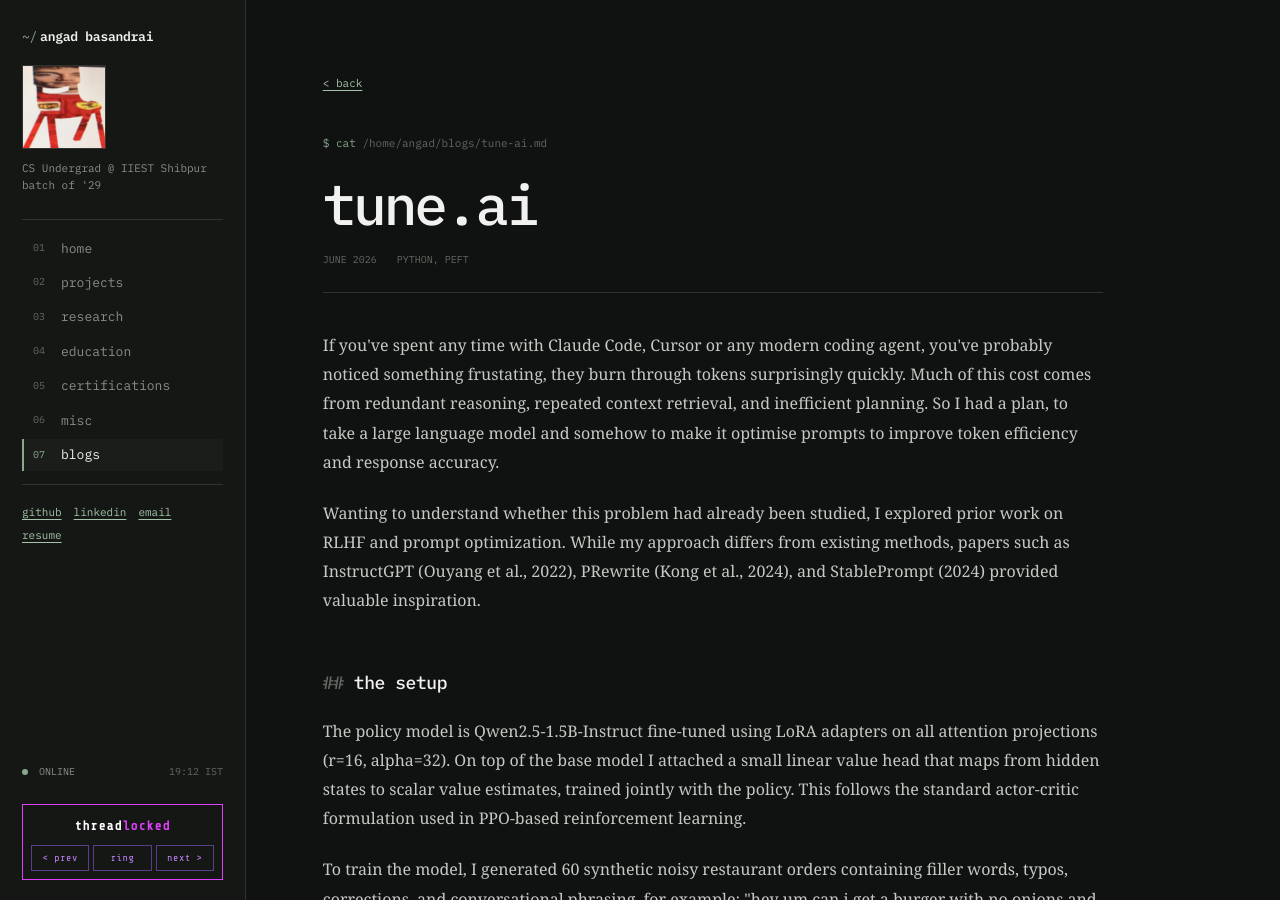
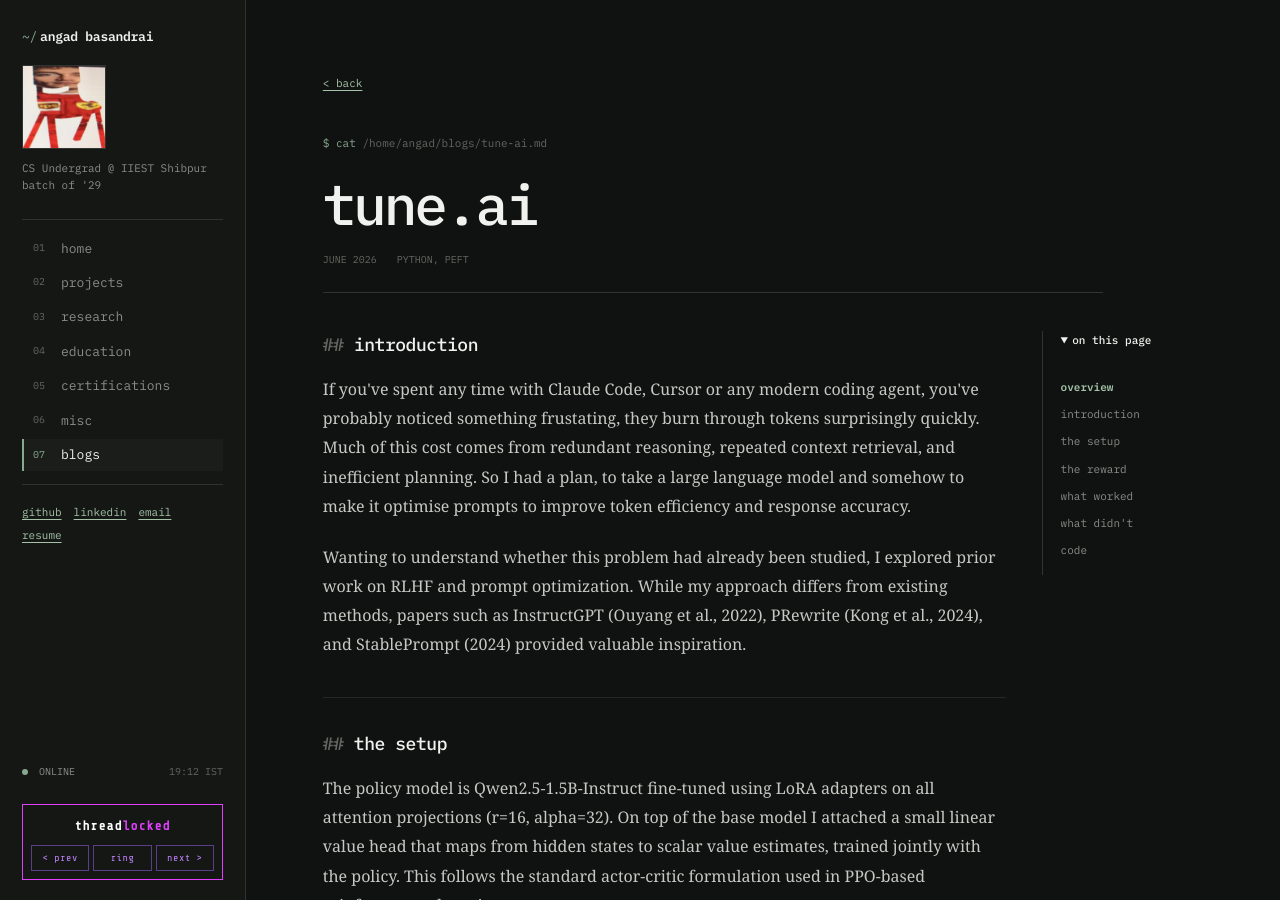
Before and after one commit to AngadBasandrai/AngadBasandrai.github.io, a Jekyll site: the page blogs/tune-ai.html, which Jekyll copies as it is, in a window 1280 px wide and 900 px high. Built offline with Jekyll 4.4.1, drawn with Linux system fonts in a browser that asks for light colours.

Commit message:
Add Word computation post and sectioned blog navigation

```diff
--- /dev/null
+++ b/blogs/article.js
@@ -0,0 +1,78 @@
+const contents = document.querySelector('.article-contents');
+
+if (contents) {
+  const disclosure = contents.querySelector('details');
+  const links = Array.from(contents.querySelectorAll('a[href^="#"]'));
+  const sections = links.map((link) => ({
+    link,
+    heading: document.getElementById(link.hash.slice(1))
+  })).filter((section) => section.heading);
+  const compact = window.matchMedia('(max-width: 1200px)');
+  let navigationTarget = null;
+  let navigationScrollY = null;
+
+  function setContentsLayout() {
+    disclosure.open = !compact.matches;
+  }
+
+  setContentsLayout();
+  compact.addEventListener('change', setContentsLayout);
+
+  links.forEach((link) => {
+    link.addEventListener('click', (event) => {
+      if (event.ctrlKey || event.metaKey || event.shiftKey || event.altKey) return;
+      if (compact.matches) disclosure.open = false;
+      navigationTarget = sections.find((section) => section.link === link);
+      navigationScrollY = null;
+      scheduleUpdate();
+    });
+  });
+
+  let pending = false;
+
+  function updateCurrentSection() {
+    pending = false;
+    let current = sections[0];
+    const offset = window.matchMedia('(max-width: 900px)').matches ? 90 : 44;
+
+    for (const section of sections) {
+      if (section.heading.getBoundingClientRect().top > offset) break;
+      current = section;
+    }
+
+    const atBottom = window.scrollY > 0 &&
+      Math.ceil(window.scrollY + window.innerHeight) >= document.documentElement.scrollHeight - 2;
+    if (atBottom) current = sections[sections.length - 1];
+
+    // A short final section may not reach the top when its anchor is followed.
+    // Keep that link selected until the reader scrolls away from the destination.
+    if (navigationTarget) {
+      if (navigationScrollY === null) navigationScrollY = window.scrollY;
+      if (Math.abs(window.scrollY - navigationScrollY) <= 1) current = navigationTarget;
+      else navigationTarget = null;
+    }
+
+    sections.forEach((section) => {
+      if (section === current) section.link.setAttribute('aria-current', 'location');
+      else section.link.removeAttribute('aria-current');
+    });
+  }
+
+  function scheduleUpdate() {
+    if (pending) return;
+    pending = true;
+    window.requestAnimationFrame(updateCurrentSection);
+  }
+
+  function followHash() {
+    navigationTarget = sections.find((section) => section.link.hash === window.location.hash);
+    navigationScrollY = null;
+    scheduleUpdate();
+  }
+
+  window.addEventListener('scroll', scheduleUpdate, { passive: true });
+  window.addEventListener('resize', scheduleUpdate);
+  window.addEventListener('hashchange', followHash);
+  window.addEventListener('load', followHash);
+  updateCurrentSection();
+}
--- a/blogs/tune-ai.html
+++ b/blogs/tune-ai.html
@@ -68,56 +68,74 @@
   </nav>
 
   <main id="article">
-    <article class="article-main">
+    <article class="article-main" aria-labelledby="post-title">
       <a class="article-back" href="../index.html#blogs">&lt; back</a>
 
-      <header class="article-head">
+      <header class="article-head" id="overview">
         <p class="path">/home/angad/blogs/tune-ai.md</p>
-        <h1>tune.ai</h1>
+        <h1 id="post-title">tune.ai</h1>
         <div class="article-meta"><span>june 2026</span><span>python, peft</span></div>
       </header>
 
+      <div class="article-layout">
+        <aside class="article-contents" aria-label="Article sections">
+          <details open>
+            <summary>on this page</summary>
+            <nav aria-label="Jump to section">
+              <ol>
+                <li><a href="#overview">overview</a></li>
+                <li><a href="#introduction">introduction</a></li>
+                <li><a href="#the-setup">the setup</a></li>
+                <li><a href="#the-reward">the reward</a></li>
+                <li><a href="#what-worked">what worked</a></li>
+                <li><a href="#what-didnt">what didn&#x27;t</a></li>
+                <li><a href="#code">code</a></li>
+              </ol>
+            </nav>
+          </details>
+        </aside>
+
         <div class="article-copy">
+          <section aria-labelledby="introduction" class="article-section">
+            <h2 id="introduction" tabindex="-1">introduction</h2>
             <p>If you've spent any time with Claude Code, Cursor or any modern coding agent, you've probably noticed something frustating, they burn through tokens surprisingly quickly. Much of this cost comes from redundant reasoning, repeated context retrieval, and inefficient planning. So I had a plan, to take a large language model and somehow to make it optimise prompts to improve token efficiency and response accuracy.</p>
-
             <p>Wanting to understand whether this problem had already been studied, I explored prior work on RLHF and prompt optimization. While my approach differs from existing methods, papers such as InstructGPT (Ouyang et al., 2022), PRewrite (Kong et al., 2024), and StablePrompt (2024) provided valuable inspiration.</p>
-
-        <h2>the setup</h2>
+          </section>
+          <section aria-labelledby="the-setup" class="article-section">
+            <h2 id="the-setup" tabindex="-1">the setup</h2>
             <p>The policy model is Qwen2.5-1.5B-Instruct fine-tuned using LoRA adapters on all attention projections (r=16, alpha=32). On top of the base model I attached a small linear value head that maps from hidden states to scalar value estimates, trained jointly with the policy. This follows the standard actor-critic formulation used in PPO-based reinforcement learning.</p>
-
             <p>To train the model, I generated 60 synthetic noisy restaurant orders containing filler words, typos, corrections, and conversational phrasing, for example: "hey um can i get a burger with no onions and maybe a large soda? actually make that diet. and freis too thanks". The desired output is a compact, normalized representation such as "burger (no onions) | soda (large, diet) | fries". Although the task itself is simple, the noisy inputs require the model to learn semantic compression, typo correction, and structure extraction.</p>
-
-        <aside class="article-note" aria-label="Article note">Note: Restaurant order parsing was only chosen as a proof of concept, because it provides a simple, intuitive and easily evaluable environment for experimentation. The underlying approach however, is domain-agnostic. By replacing the training data and reward function, the same framework can be applied to prompt rewriting, query optimisation, or any setting where a model must learn to generate more useful or efficient intermediate representations.</aside>
-
-        <h2>the reward</h2>
+            <aside aria-label="Article note" class="article-note">Note: Restaurant order parsing was only chosen as a proof of concept, because it provides a simple, intuitive and easily evaluable environment for experimentation. The underlying approach however, is domain-agnostic. By replacing the training data and reward function, the same framework can be applied to prompt rewriting, query optimisation, or any setting where a model must learn to generate more useful or efficient intermediate representations.</aside>
+          </section>
+          <section aria-labelledby="the-reward" class="article-section">
+            <h2 id="the-reward" tabindex="-1">the reward</h2>
             <p>This is arguably the most interesting part. Instead of designing a hand-written reward function, I used a Groq-hosted Llama-3.1-8B model as an AI reward model. Each training sample requires two LLM calls:</p>
-
             <p>1. The model's structured output is passed to Llama as a restaurant order to process and confirm. The result is a natural-language response such as: "Got it - one burger with no onions, one large diet soda, and fries."</p>
-
             <p>2. The original messy order, the structured output, and the generated confirmation are passed to a second Llama call, which scores how well the final answer satisfies the original request, on a scale of 0 to 10, which is normalised to [0, 1] and used as the PPO reward.</p>
-
             <p>This reward signal is inherently noisy: the same output may receive slightly different scores across evaluations. However, over many training iterations the signal remains useful. The model gradually learns that vague or partially structured outputs tend to score lower than clean, normalized representations.</p>
-
             <p>In effect, this turns the system into a lightweight form of Reinforcement Learning from AI Feedback (RLAIF), where another language model acts as the evaluator instead of a human.</p>
-
-        <h2>what worked</h2>
+          </section>
+          <section aria-labelledby="what-worked" class="article-section">
+            <h2 id="what-worked" tabindex="-1">what worked</h2>
             <p>The model does learn. By the second epoch, the outputs are noticeably cleaner than at the start. The pipe-separated format emerges consistently, filler words such as "um", "hey", and "actually" mostly disappear, and modifiers tend to attach to the correct items.</p>
-
             <p>Using a real LLM as the reward model worked better than I expected. It captures mistakes that a regex-based scorer would likely miss, such as dropped modifiers, incorrect associations between items and attributes, or subtle semantic mismatches.</p>
-
-        <h2>what didn't</h2>
+          </section>
+          <section aria-labelledby="what-didnt" class="article-section">
+            <h2 id="what-didnt" tabindex="-1">what didn't</h2>
             <p>60 samples is simply too few. The model appears to quickly overfits the phrasing patterns present in the synthetic data and struggles on inputs that deviate from those templates. Increasing the diversity of the data generator would likely improve generalization considerably.</p>
-
             <p>The reward is expensive. At the default settings, a full run requires 3 epochs * 20 steps * 4 samples * 2 LLM calls = 480 Groq API calls. Even with a fast inference provider, rate limits and network latency become noticeable. Fine for a weekend project, less so for larger-scale experiments.</p>
-
             <p>Training on CPU is slow but surprisingly workable. A 1.5B parameter model with LoRA adapters fits comfortably in float32, though each PPO step takes noticeably longer than on GPU.</p>
-
-        <h2>code</h2>
-        <p>Full code is available on GitHub: <a href="https://github.com/AngadBasandrai/tune-ai" target="_blank" rel="noopener">github.com/AngadBasandrai/tune-ai</a></p>
+          </section>
+          <section aria-labelledby="code" class="article-section">
+            <h2 id="code" tabindex="-1">code</h2>
+            <p>Full code is available on GitHub: <a href="https://github.com/AngadBasandrai/tune-ai" rel="noopener" target="_blank">github.com/AngadBasandrai/tune-ai</a></p>
+          </section>
+        </div>
       </div>
     </article>
   </main>
 
   <script src="../scripts.js"></script>
+  <script src="article.js"></script>
 </body>
 </html>
--- a/index.html
+++ b/index.html
@@ -326,6 +326,11 @@
 
     <section class="section tab-panel" id="blogs">
       <header class="section-header"><h2><span>06</span> blogs</h2></header>
+      <a class="blog-row" href="blogs/word-turing-complete.html">
+        <time datetime="2026-11-11">November 2026</time>
+        <strong>MS Word + Mail Merge = Turing Complete(?)</strong>
+        <span>Field codes, mail merge, a Turing machine, Bad Apple, and a small language called Quill. The journey to making Word run code.</span>
+      </a>
       <a class="blog-row" href="blogs/tune-ai.html">
         <time>June 2026</time>
         <strong>tune.ai</strong>
--- a/style.css
+++ b/style.css
@@ -786,13 +786,17 @@ ul {
 
 .blog-row {
   display: grid;
-  grid-template-columns: 100px 140px 1fr;
+  grid-template-columns: 100px minmax(160px, 1fr) minmax(0, 2fr);
   gap: 22px;
   padding: 19px 10px;
   color: var(--muted);
   border-top: 1px solid var(--line);
   border-bottom: 1px solid var(--line);
   text-decoration: none;
+}
+
+.blog-row + .blog-row {
+  border-top: 0;
 }
 
 .blog-row:hover {
@@ -820,8 +824,14 @@ ul {
   font-size: 10px;
 }
 
+#article {
+  width: auto;
+  max-width: 1120px;
+  margin-right: clamp(24px, 3vw, 48px);
+}
+
 .article-main {
-  max-width: 780px;
+  min-width: 0;
 }
 
 .article-back {
@@ -831,6 +841,7 @@ ul {
 }
 
 .article-head {
+  max-width: 780px;
   margin-bottom: 38px;
   padding-bottom: 24px;
   border-bottom: 1px solid var(--line);
@@ -842,13 +853,25 @@ ul {
 
 .article-meta {
   display: flex;
+  flex-wrap: wrap;
   gap: 20px;
   color: var(--faint);
   font-size: 10px;
   text-transform: uppercase;
 }
 
+.article-layout {
+  display: grid;
+  grid-template-columns: minmax(0, 780px) 200px;
+  align-items: start;
+  gap: 36px;
+}
+
 .article-copy {
+  grid-column: 1;
+  grid-row: 1;
+  min-width: 0;
+  overflow-wrap: anywhere;
   color: #c5c8c3;
   font-family: Georgia, "Times New Roman", serif;
   font-size: 16px;
@@ -859,18 +882,145 @@ ul {
   margin-bottom: 22px;
 }
 
-.article-copy h2 {
-  margin: 52px 0 17px;
+.article-copy h2,
+.article-copy h3,
+.article-copy h4 {
   color: var(--text-strong);
   font-family: var(--mono);
+  font-weight: 500;
+  line-height: 1.5;
+  letter-spacing: -0.025em;
+}
+
+.article-copy h2 {
+  margin: 0 0 17px;
   font-size: 18px;
-  font-weight: 500;
-  letter-spacing: -0.025em;
+}
+
+.article-copy h3 {
+  margin: 36px 0 16px;
+  font-size: 16px;
+}
+
+.article-copy h4 {
+  margin: 28px 0 14px;
+  font-size: 14px;
+}
+
+.article-head[id],
+.article-copy [id] {
+  scroll-margin-top: 28px;
+}
+
+.article-copy > .article-section + .article-section {
+  margin-top: 38px;
+  padding-top: 32px;
+  border-top: 1px solid var(--line-soft);
+}
+
+.article-copy h2::before,
+.article-copy h3::before,
+.article-copy h4::before {
+  color: var(--faint);
 }
 
 .article-copy h2::before {
   content: "## ";
-  color: var(--faint);
+}
+
+.article-copy h3::before {
+  content: "### ";
+}
+
+.article-copy h4::before {
+  content: "#### ";
+}
+
+.article-copy ul,
+.article-copy ol {
+  margin: 0 0 22px;
+  padding-left: 25px;
+}
+
+.article-copy li + li {
+  margin-top: 8px;
+}
+
+.article-copy code {
+  padding: 2px 5px;
+  color: var(--text-strong);
+  background: var(--surface);
+  font-family: var(--mono);
+  font-size: 0.8em;
+}
+
+.article-copy pre {
+  max-width: 100%;
+  overflow-x: auto;
+  margin: 24px 0;
+  padding: 18px 20px;
+  background: var(--surface);
+  border: 1px solid var(--line);
+  line-height: 1.65;
+  overflow-wrap: normal;
+}
+
+.article-copy pre code {
+  padding: 0;
+  background: transparent;
+}
+
+.article-contents {
+  grid-column: 2;
+  grid-row: 1;
+  position: sticky;
+  top: 28px;
+  min-width: 0;
+  padding-left: 18px;
+  border-left: 1px solid var(--line);
+  font-size: 11px;
+}
+
+.article-contents summary {
+  color: var(--text-strong);
+  font-weight: 500;
+  cursor: pointer;
+}
+
+.article-contents nav {
+  max-height: calc(100dvh - 110px);
+  overflow-y: auto;
+  margin-top: 14px;
+  scrollbar-width: thin;
+}
+
+.article-contents ol {
+  padding: 0;
+  list-style: none;
+}
+
+.article-contents ol ol {
+  padding-left: 12px;
+  border-left: 1px solid var(--line-soft);
+}
+
+.article-contents a {
+  display: block;
+  padding: 5px 0;
+  color: var(--muted);
+  line-height: 1.55;
+  text-decoration: none;
+  overflow-wrap: anywhere;
+}
+
+.article-contents a:hover,
+.article-contents a:focus-visible,
+.article-contents a[aria-current="location"] {
+  color: var(--accent-bright);
+}
+
+.article-contents a[aria-current="location"] {
+  font-weight: 600;
 }
 
 .article-note {
@@ -882,6 +1032,28 @@ ul {
   font-family: var(--mono);
   font-size: 12px;
   line-height: 1.7;
+}
+
+@media (max-width: 1200px) {
+  .article-layout {
+    display: flex;
+    flex-direction: column;
+    gap: 28px;
+    max-width: 780px;
+  }
+
+  .article-contents {
+    position: static;
+    order: -1;
+    width: 100%;
+    padding: 14px 18px;
+    background: var(--surface);
+    border: 1px solid var(--line);
+  }
+
+  .article-contents nav {
+    max-height: 50dvh;
+  }
 }
 
 @media (max-width: 900px) {
@@ -988,6 +1160,11 @@ ul {
 
   .intro {
     padding-top: 4vh;
+  }
+
+  .article-head[id],
+  .article-copy [id] {
+    scroll-margin-top: 74px;
   }
 
   .quote {
```
Also changed, not shown: blogs/word-turing-complete.html (added, +230 -0 lines). Lines whose indentation alone changed are shown as unchanged.
